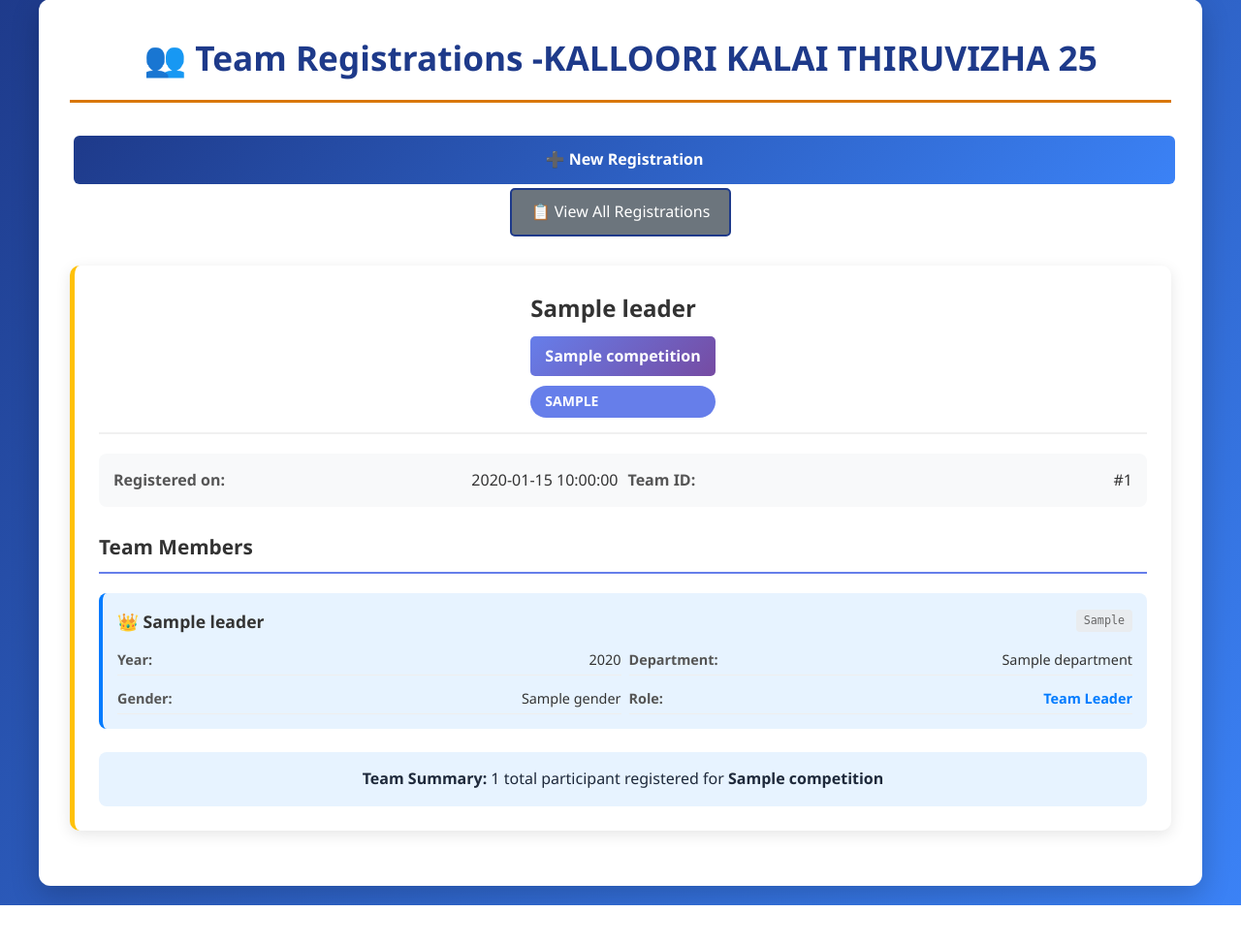
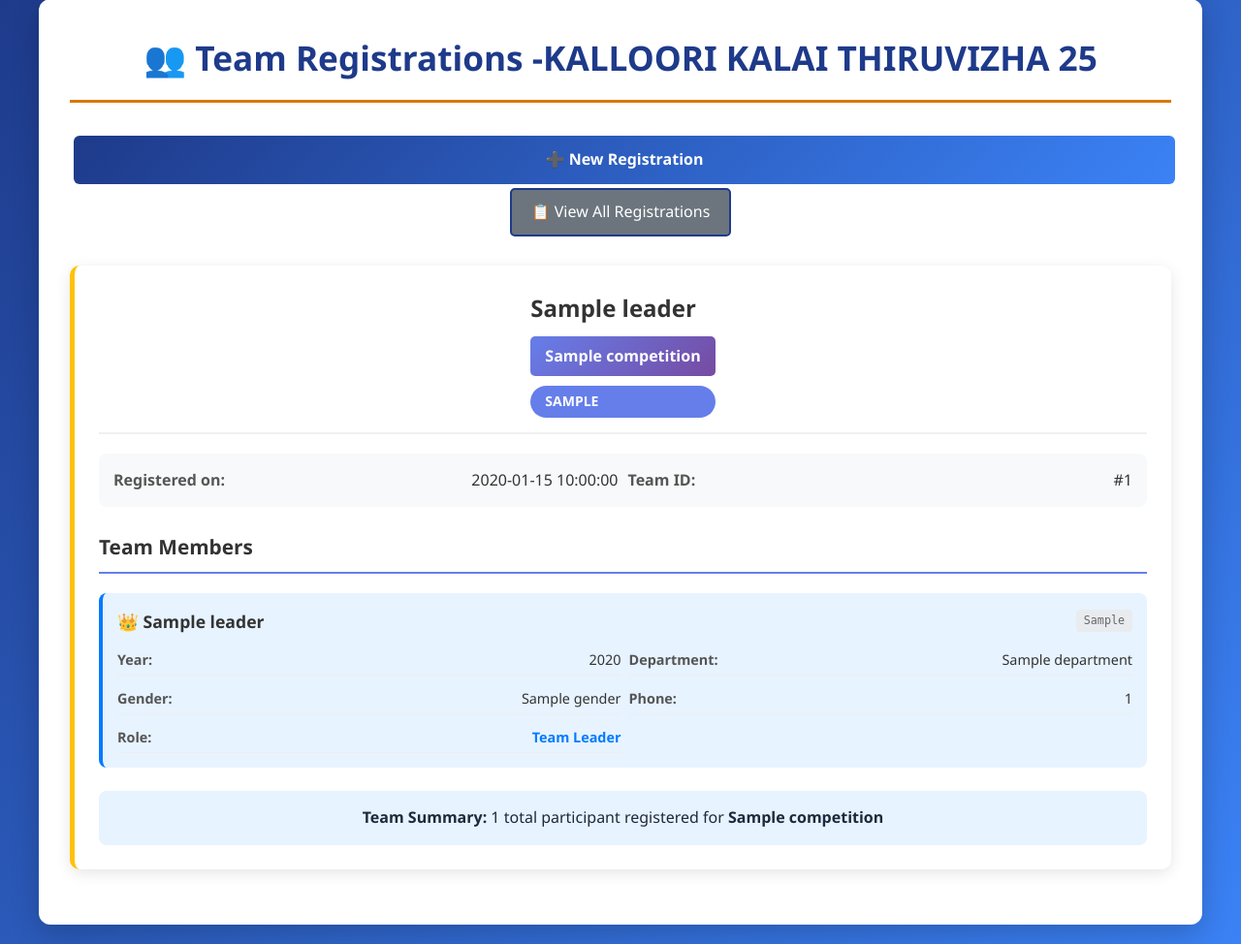
Before and after one commit to mukesh-offll-dev/kalai-thiruvizha, a Flask app: template templates/view_teams.html in a window 1280 px wide. Shown: the part 21-995 px from the top of the page at 97% size. Before the commit the page ends 955 px from the top, so only its background shows below. Run offline with Flask 3, Linux system fonts and the light colour scheme; the template is opened without the code that fills it: most values are stand-ins (such as "Sample title", 1, 10 or a date in 2020).

Commit message:
Update view_teams.html

```diff
--- a/templates/view_teams.html
+++ b/templates/view_teams.html
@@ -238,10 +238,15 @@
                                     <span class="detail-value">{{ team.leader.gender }}</span>
                                 </div>
                                 <div class="detail-item">
+                                    <span class="detail-label">Phone:</span>
+                                    <span class="detail-value">{{ team.leader.phone_number }}</span>  <!-- Added -->
+                                </div>
+                                <div class="detail-item">
                                     <span class="detail-label">Role:</span>
                                     <span class="detail-value" style="color: #007bff; font-weight: bold;">Team Leader</span>
                                 </div>
                             </div>
+
                         </div>
 
                         <!-- Group Members -->
@@ -266,10 +271,15 @@
                                         <span class="detail-value">{{ member.gender }}</span>
                                     </div>
                                     <div class="detail-item">
+                                        <span class="detail-label">Phone:</span>
+                                        <span class="detail-value">{{ member.phone_number }}</span>  <!-- Added -->
+                                    </div>
+                                    <div class="detail-item">
                                         <span class="detail-label">Role:</span>
                                         <span class="detail-value">Team Member</span>
                                     </div>
                                 </div>
+
                             </div>
                             {% endfor %}
                         {% endif %}
```
